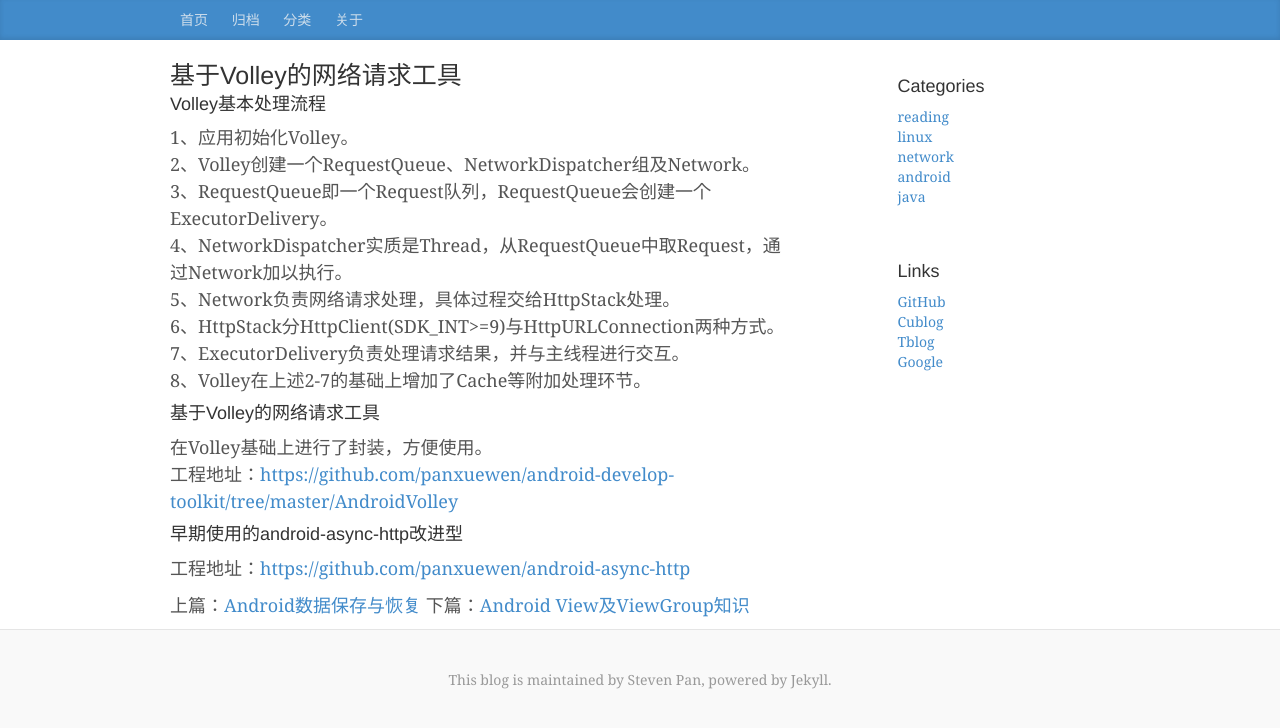
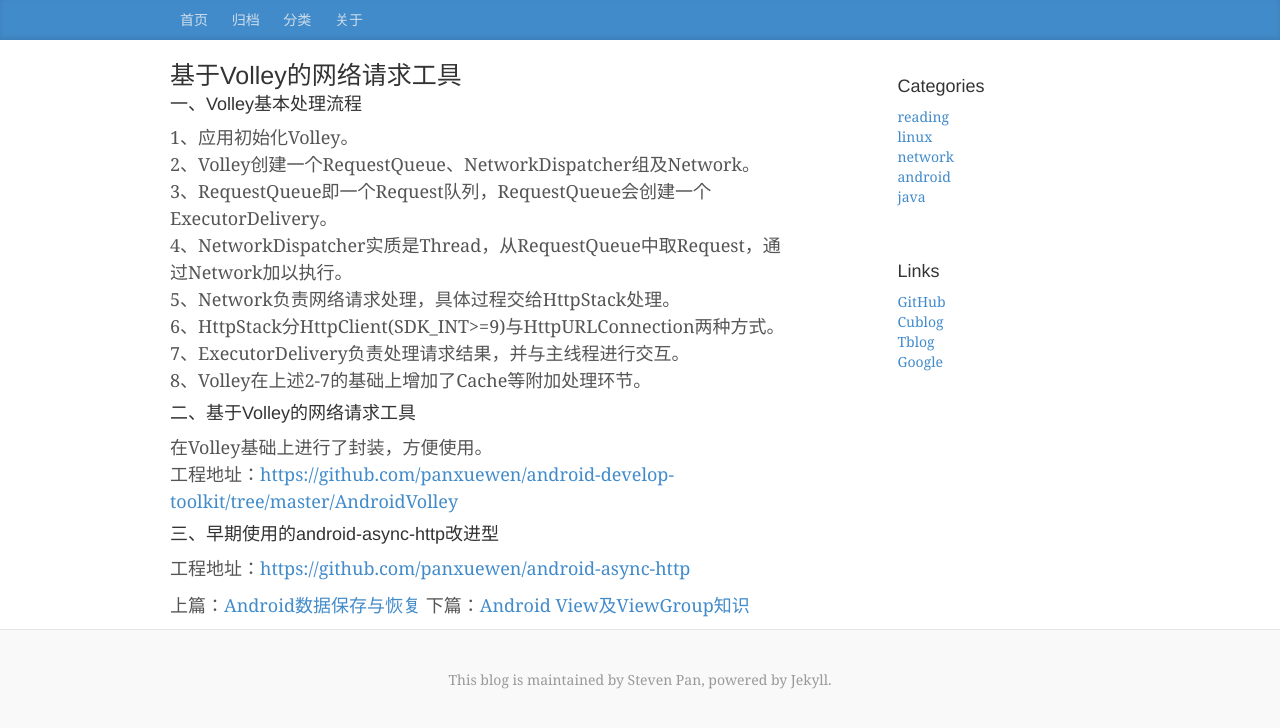
Before and after one commit to wdyggh/wdyggh.github.com, a Jekyll site: the page built from _posts/technology/2014-06-15-android-volley-tool.markdown, in a window 1280 px wide. Shown: the top 728 px of the page. Built offline with Jekyll 4.4.1, drawn with Linux system fonts in a browser that asks for light colours; Markdown is read by kramdown in place of the engine named in the settings; comment, search, counter and statistics services are not loaded.

Commit message:
update post

```diff
--- a/_posts/technology/2014-06-15-android-volley-tool.markdown
+++ b/_posts/technology/2014-06-15-android-volley-tool.markdown
@@ -4,7 +4,7 @@ category: "android"
 title:  "基于Volley的网络请求工具"
 tags: [Android,Volley]
 ---
-####Volley基本处理流程
+####一、Volley基本处理流程
 1、应用初始化Volley。
 2、Volley创建一个RequestQueue、NetworkDispatcher组及Network。
 3、RequestQueue即一个Request队列，RequestQueue会创建一个ExecutorDelivery。
@@ -14,9 +14,9 @@ tags: [Android,Volley]
 7、ExecutorDelivery负责处理请求结果，并与主线程进行交互。
 8、Volley在上述2-7的基础上增加了Cache等附加处理环节。
 
-####基于Volley的网络请求工具
+####二、基于Volley的网络请求工具
 在Volley基础上进行了封装，方便使用。
 工程地址：<https://github.com/panxuewen/android-develop-toolkit/tree/master/AndroidVolley>
 
-####早期使用的android-async-http改进型
+####三、早期使用的android-async-http改进型
 工程地址：<https://github.com/panxuewen/android-async-http>
--- a/_posts/technology/2014-06-21-about-android-view.markdown
+++ b/_posts/technology/2014-06-21-about-android-view.markdown
@@ -4,14 +4,14 @@ category: "android"
 title:  "Android View及ViewGroup知识"
 tags: [View,ViewGroup]
 ---
-####基本知识
+####一、基本知识
 Adroid的UI界面都是由View和ViewGroup及其派生类组合而成的。其中，View是所有UI组件的基类，ViewGroup是容纳这些组件的容器。ViewGroup本身从View派生出来，作为各Layout的基类。
 
 View代表了用户界面组件的一块可绘制的空间块。每一个View在屏幕上占据一个长方形区域。在这个区域内，这个View对象负责图形绘制和事件处理。
 
 ViewGroup可以包含作为叶子节点的View，也可以包含作为更低层次的子ViewGroup，而子ViewGroup又可以包含下一层的叶子节点的View和ViewGroup。
 
-####自定义ViewGroup
+####二、自定义ViewGroup
 1.继承ViewGroup。
 2.重写onLayout(根据orientation）及onMeasure。
 
```
